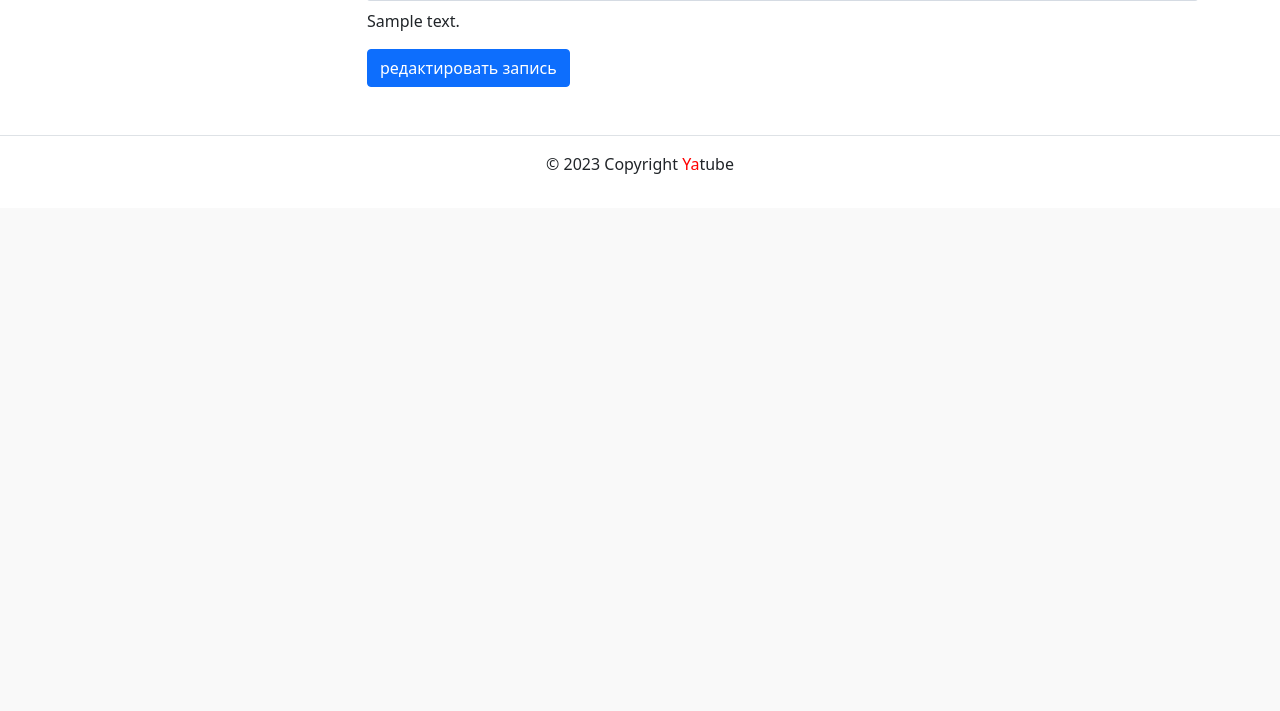
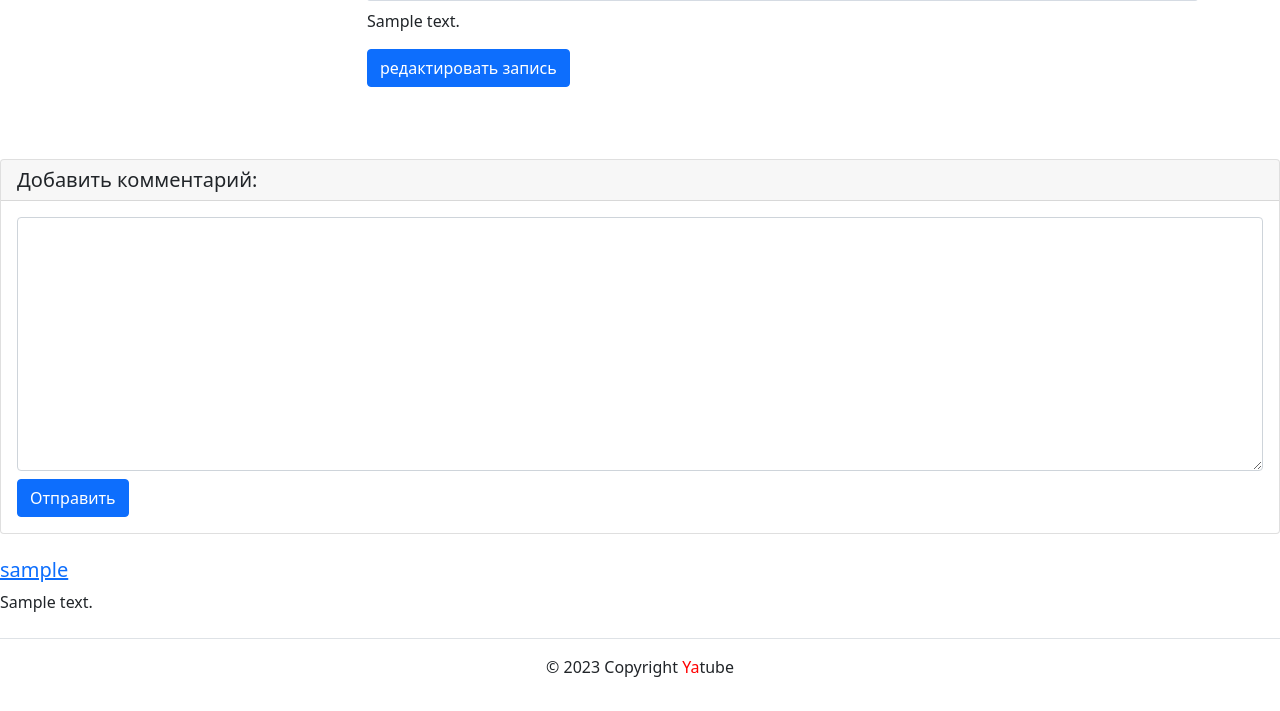
Before and after one commit to SergeyKataev1/hw04_tests, a Django app: page /posts/1/ in a window 1280 px wide. Shown: the part 734-1445 px from the top of the page. Before the commit the page ends 908 px from the top, so only its background shows below. Run offline with Django 3.2, Linux system fonts and the light colour scheme; a user stored in the database is signed in; tables that the repository leaves empty hold one stand-in row (values such as "Sample post"); grey boxes marked "Sample" are stand-in pictures; some libraries are stand-ins or nearby versions.

Commit message:
попытка решить git проблему

```diff
--- a/yatube/templates/posts/post_detail.html
+++ b/yatube/templates/posts/post_detail.html
@@ -39,4 +39,36 @@
           </article>
         </div>
       </div>
+  <!-- Форма добавления комментария -->
+{% load user_filters %}
+
+{% if user.is_authenticated %}
+<div class="card my-4">
+  <h5 class="card-header">Добавить комментарий:</h5>
+  <div class="card-body">
+    <form method="post" action="{% url 'posts:add_comment' post.pk %}">
+      {% csrf_token %}
+      <div class="form-group mb-2">
+        {{ form.text|addclass:"form-control" }}
+      </div>
+      <button type="submit" class="btn btn-primary">Отправить</button>
+    </form>
+  </div>
+</div>
+{% endif %}
+
+{% for comment in comments %}
+<div class="media mb-4">
+  <div class="media-body">
+    <h5 class="mt-0">
+      <a href="{% url 'posts:profile' comment.author.username %}">
+        {{ comment.author.username }}
+      </a>
+    </h5>
+      <p>
+       {{ comment.text }}
+      </p>
+    </div>
+  </div>
+{% endfor %}
 {% endblock content %}
```
Also changed, not shown: yatube/posts/admin.py (+8 -1 lines), yatube/posts/migrations/0010_comment.py.
